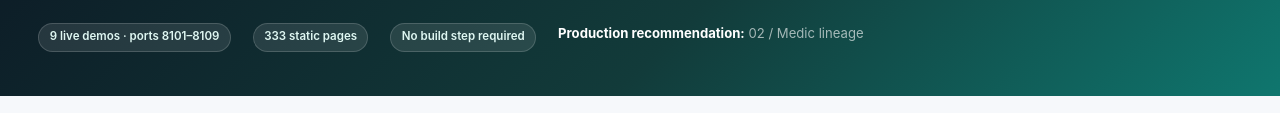
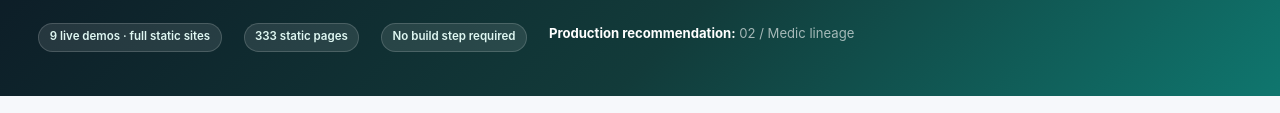
Before and after one commit to techora01/hearth-harbor-home-care, a plain HTML site: page dashboard/index.html in a window 1280 px wide. Shown: the part 293-406 px from the top of the page. Drawn offline with Linux system fonts and the light colour scheme.

Commit message:
dashboard: neutral header pill for hosted and local modes

```diff
--- a/dashboard/index.html
+++ b/dashboard/index.html
@@ -64,7 +64,7 @@
   <h1>Nine directions.<br>One researched business.</h1>
   <p class="lede">A complete launch package for <strong>Hearth &amp; Harbor Home Care</strong>: local market research, a differentiated service model, Virginia compliance planning, print marketing, and nine independently designed static sites — all built from the same factual foundation.</p>
   <div class="meta">
-    <span class="pill">9 live demos · ports 8101–8109</span>
+    <span class="pill">9 live demos · full static sites</span>
     <span class="pill">333 static pages</span>
     <span class="pill">No build step required</span>
     <span><strong>Production recommendation:</strong> 02 / Medic lineage</span>
```
